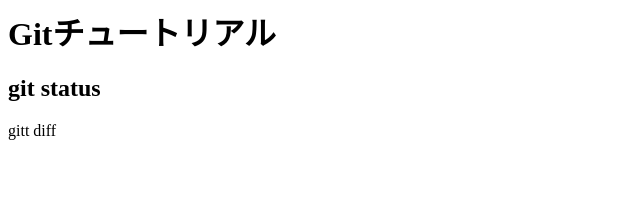
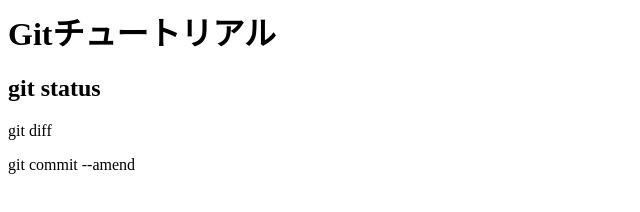
Before and after one commit to meguro1/git_test, a plain HTML site: page index.html in a window 1280 px wide. Shown: the whole page, without its empty margins (0-640 px from the left). Drawn offline with Linux system fonts and the light colour scheme.

Commit message:
git commit --amendを追加

```diff
--- a/index.html
+++ b/index.html
@@ -1,3 +1,4 @@
 <h1>Gitチュートリアル</h1>
 <h2>git status</h2>
-<p>gitt diff</p>
+<p>git diff</p>
+<p>git commit --amend</p>
```
